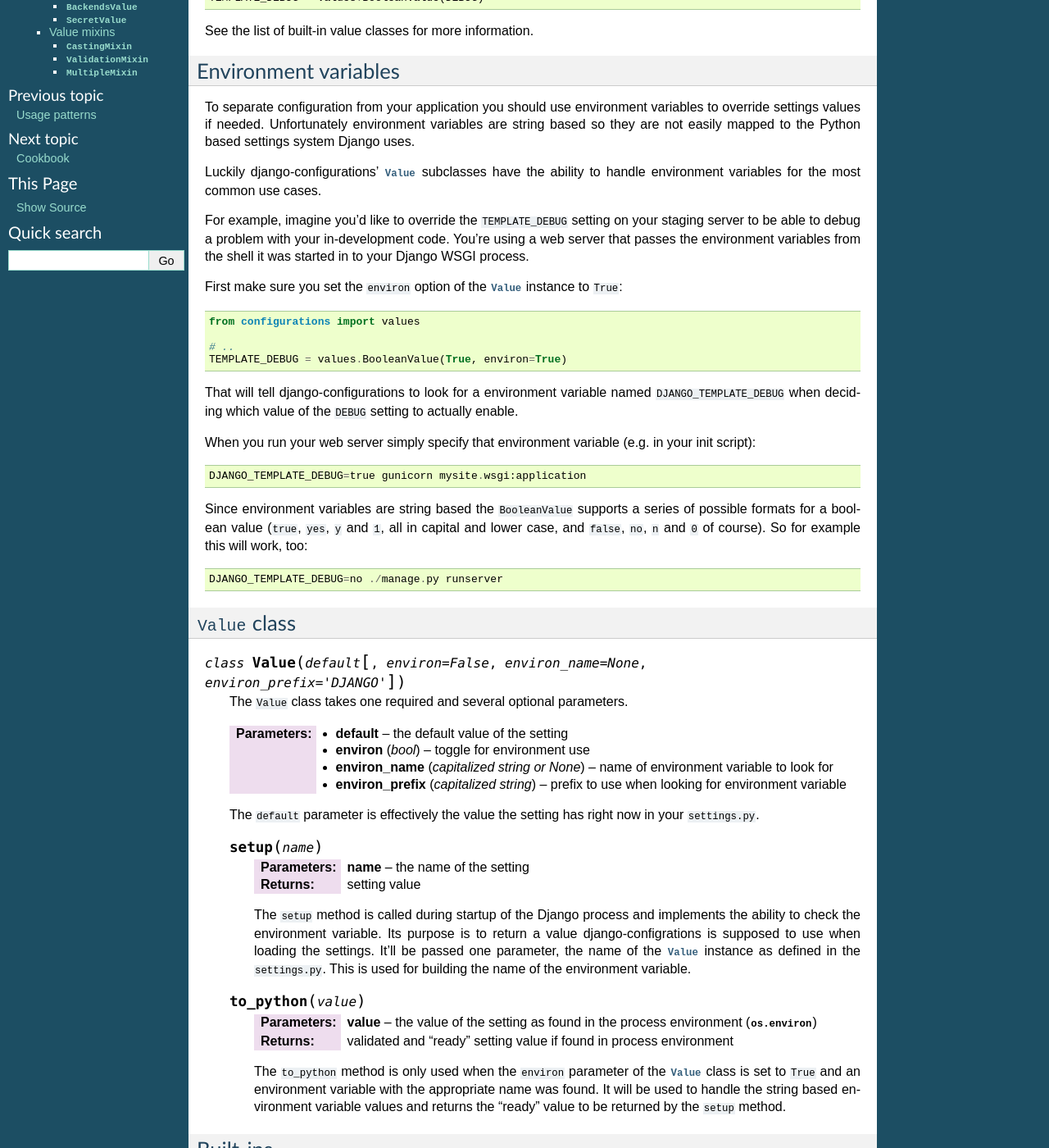
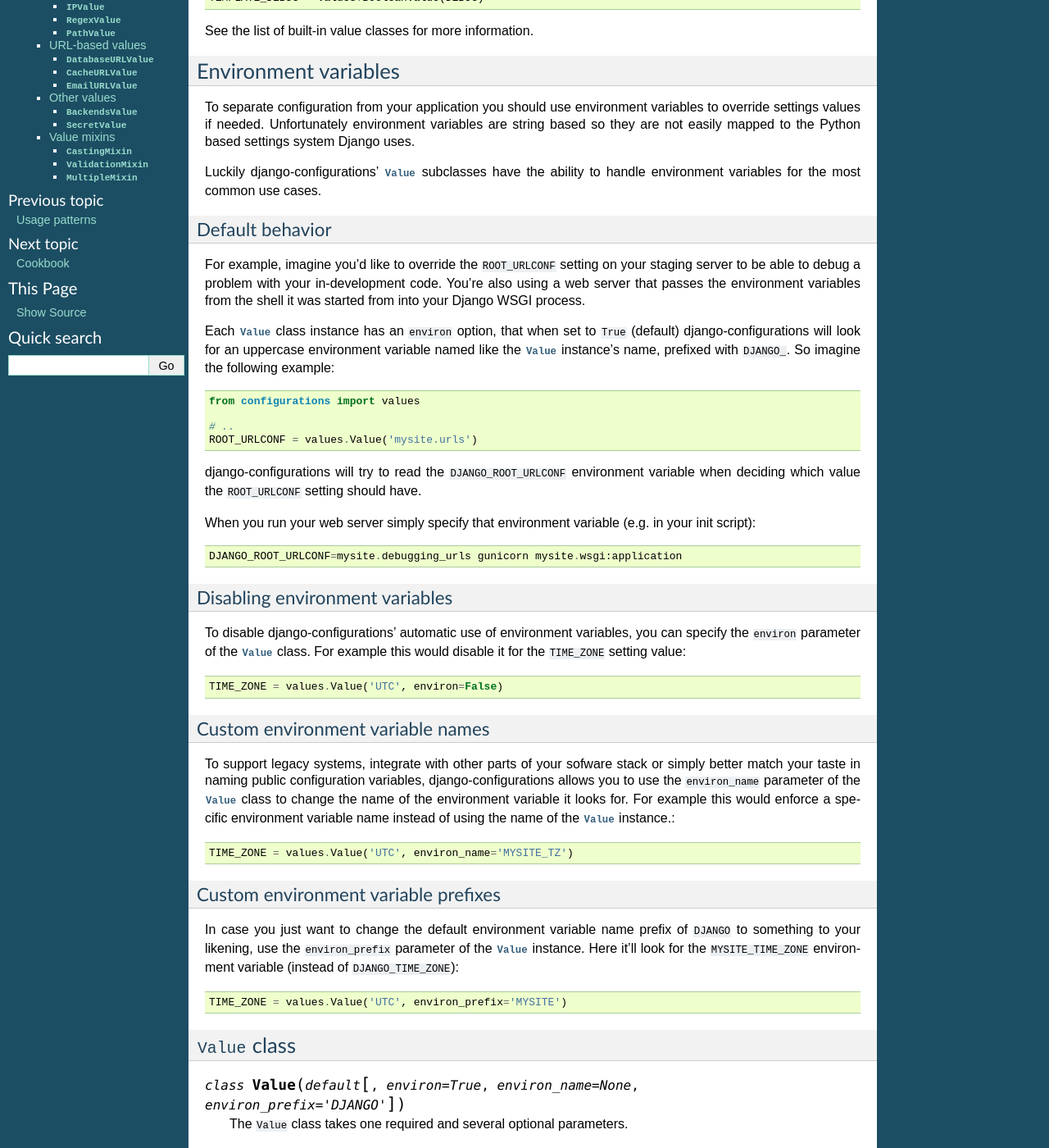
Before and after one commit to jazzband/django-configurations, a Sphinx documentation site: the page built from docs/values.rst, in a window 1280 px wide and 1400 px high, scrolled down 523 px. Shown: the whole window at 82% size. Built offline with Sphinx 7.4.7, drawn with Linux system fonts in a browser that asks for light colours; some of the changed text lies outside the part shown.

Commit message:
Changed the default of the Value's environ option to True.

```diff
--- a/docs/values.rst
+++ b/docs/values.rst
@@ -22,8 +22,8 @@
     DEBUG = values.BooleanValue(True)
 
 As you can see all you have to do is to wrap your settings value in a call
-to one of the included settings classes. When Django's process starts up
-it will automatically make sure the passed in value validates correctly --
+to one of the included values classes. When Django's process starts up
+it will automatically make sure the passed-in value validates correctly --
 in the above case checks if the value is really a boolean.
 
 You can safely use other :class:`~Value` instances as the default setting
@@ -47,39 +47,67 @@
 Luckily django-configurations' :class:`~Value` subclasses have the ability
 to handle environment variables for the most common use cases.
 
-For example, imagine you'd like to override the ``TEMPLATE_DEBUG`` setting
+Default behavior
+^^^^^^^^^^^^^^^^
+
+For example, imagine you'd like to override the ``ROOT_URLCONF`` setting
 on your staging server to be able to debug a problem with your in-development
-code. You're using a web server that passes the environment variables from
-the shell it was started in to your Django WSGI process.
+code. You're also using a web server that passes the environment variables from
+the shell it was started from into your Django WSGI process.
 
-First make sure you set the ``environ`` option of the :class:`~Value` instance
-to ``True``::
+Each :class:`~Value` class instance has an ``environ`` option, that when set to
+``True`` (default) django-configurations will look for an uppercase
+environment variable named like the :class:`~Value` instance's name, prefixed
+with ``DJANGO_``. So imagine the following example::
 
     from configurations import values
 
     # ..
-    TEMPLATE_DEBUG = values.BooleanValue(True, environ=True)
+    ROOT_URLCONF = values.Value('mysite.urls')
 
-That will tell django-configurations to look for a environment variable
-named ``DJANGO_TEMPLATE_DEBUG`` when deciding which value of the ``DEBUG``
-setting to actually enable.
+django-configurations will try to read the ``DJANGO_ROOT_URLCONF`` environment
+variable when deciding which value the ``ROOT_URLCONF`` setting should have.
 
 When you run your web server simply specify that environment variable
 (e.g. in your init script)::
 
-    DJANGO_TEMPLATE_DEBUG=true gunicorn mysite.wsgi:application
+    DJANGO_ROOT_URLCONF=mysite.debugging_urls gunicorn mysite.wsgi:application
 
-Since environment variables are string based the ``BooleanValue`` supports
-a series of possible formats for a boolean value (``true``, ``yes``,
-``y`` and ``1``, all in capital and lower case, and ``false``, ``no``,
-``n`` and ``0`` of course). So for example this will work, too::
+Disabling environment variables
+^^^^^^^^^^^^^^^^^^^^^^^^^^^^^^^
 
-    DJANGO_TEMPLATE_DEBUG=no ./manage.py runserver
+To disable django-configurations' automatic use of environment variables,
+you can specify the ``environ`` parameter of the :class:`~Value` class.
+For example this would disable it for the ``TIME_ZONE`` setting value::
+
+    TIME_ZONE = values.Value('UTC', environ=False)
+
+Custom environment variable names
+^^^^^^^^^^^^^^^^^^^^^^^^^^^^^^^^^
+
+To support legacy systems, integrate with other parts of your sofware stack or
+simply better match your taste in naming public configuration variables,
+django-configurations allows you to use the ``environ_name`` parameter of the
+:class:`~Value` class to change the name of the environment variable it looks
+for. For example this would enforce a specific environment variable name
+instead of using the name of the :class:`~Value` instance.::
+
+    TIME_ZONE = values.Value('UTC', environ_name='MYSITE_TZ')
+
+Custom environment variable prefixes
+^^^^^^^^^^^^^^^^^^^^^^^^^^^^^^^^^^^^
+
+In case you just want to change the default environment variable name prefix
+of ``DJANGO`` to something to your likening, use the ``environ_prefix``
+parameter of the :class:`~Value` instance. Here it'll look for the
+``MYSITE_TIME_ZONE`` environment variable (instead of ``DJANGO_TIME_ZONE``)::
+
+    TIME_ZONE = values.Value('UTC', environ_prefix='MYSITE')
 
 ``Value`` class
 ---------------
 
-.. class:: Value(default, [environ=False, environ_name=None, environ_prefix='DJANGO'])
+.. class:: Value(default, [environ=True, environ_name=None, environ_prefix='DJANGO'])
 
    The ``Value`` class takes one required and several optional parameters.
 
@@ -114,10 +142,10 @@
                environment
 
       The ``to_python`` method is only used when the ``environ`` parameter
-      of the :class:`~Value` class is set to ``True`` and an environment
-      variable with the appropriate name was found. It will be used to handle
-      the string based environment variable values and returns the "ready"
-      value to be returned by the ``setup`` method.
+      of the :class:`~Value` class is set to ``True`` (the default) and an
+      environment variable with the appropriate name was found. It will be
+      used to handle the string based environment variable values and returns
+      the "ready" value to be returned by the ``setup`` method.
 
 Built-ins
 ---------
@@ -185,8 +213,7 @@
             return person
 
         MONTY_PYTHONS = ListValue(['John Cleese', 'Eric Idle'],
-                                  converter=check_monty_python,
-                                  environ=True)
+                                  converter=check_monty_python)
 
     You can override this list with an environment variable like this::
 
@@ -194,8 +221,7 @@
 
     Use a custom separator::
 
-        EMERGENCY_EMAILS = ListValue(['admin@mysite.net'],
-                                     separator=';', environ=True)
+        EMERGENCY_EMAILS = ListValue(['admin@mysite.net'], separator=';')
 
     And override it::
 
@@ -253,7 +279,7 @@
 
         LOADBALANCER_IP = values.IPValue('127.0.0.1')
 
-.. class:: RegexValue(default, regex, [environ=False, environ_name=None, environ_prefix='DJANGO'])
+.. class:: RegexValue(default, regex, [environ=True, environ_name=None, environ_prefix='DJANGO'])
 
     A :class:`~Value` subclass that validates according a regular expression
     and uses the :class:`django:django.core.validators.RegexValidator`.
@@ -264,7 +290,7 @@
 
         DEFAULT_SKU = values.RegexValue('000-000-00', regex=r'\d{3}-\d{3}-\d{2}')
 
-.. class:: PathValue(default, [check_exists=True, environ=False, environ_name=None, environ_prefix='DJANGO'])
+.. class:: PathValue(default, [check_exists=True, environ=True, environ_name=None, environ_prefix='DJANGO'])
 
     A :class:`~Value` subclass that normalizes the given path using
     :func:`os.path.expanduser` and validates if it exists on the file system.
--- a/manage.py
+++ b/manage.py
@@ -3,7 +3,8 @@
 import sys
 
 if __name__ == "__main__":
-    os.environ.setdefault('DJANGO_SETTINGS_MODULE', 'configurations.tests.settings.main')
+    os.environ.setdefault('DJANGO_SETTINGS_MODULE',
+                          'configurations.tests.settings.main')
     os.environ.setdefault('DJANGO_CONFIGURATION', 'Test')
 
     from configurations.management import execute_from_command_line
```
Also changed, not shown: 2 other files.
